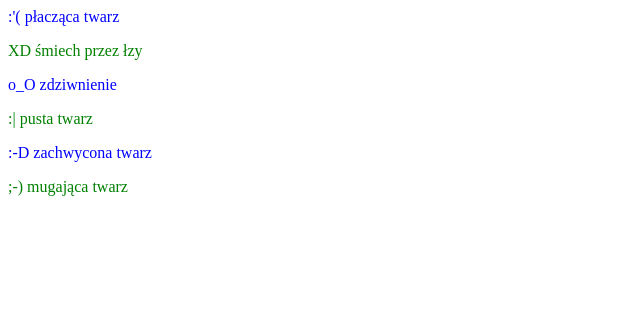
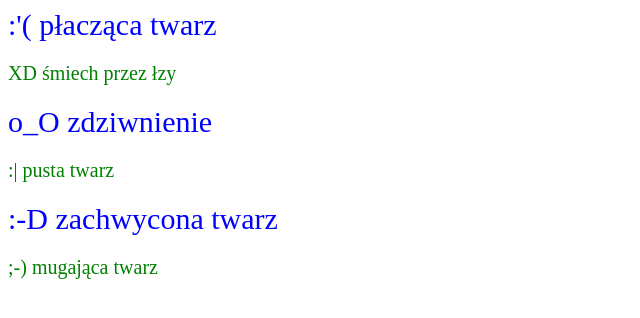
Before and after one commit to MK081027/css_karwowski, a plain HTML site: page karw_z6.html in a window 1280 px wide. Shown: the whole page, without its empty margins (0-640 px from the left). Drawn offline with Linux system fonts and the light colour scheme.

Commit message:
Update karw_z6.css

```diff
--- a/karw_z6.css
+++ b/karw_z6.css
@@ -1,8 +1,8 @@
 p {
 color: green;
-font-size:20 px;
+font-size: 20px;
  }
  body {
 color: blue;
-font-size:30 px;
+font-size: 30px;
  }
```
